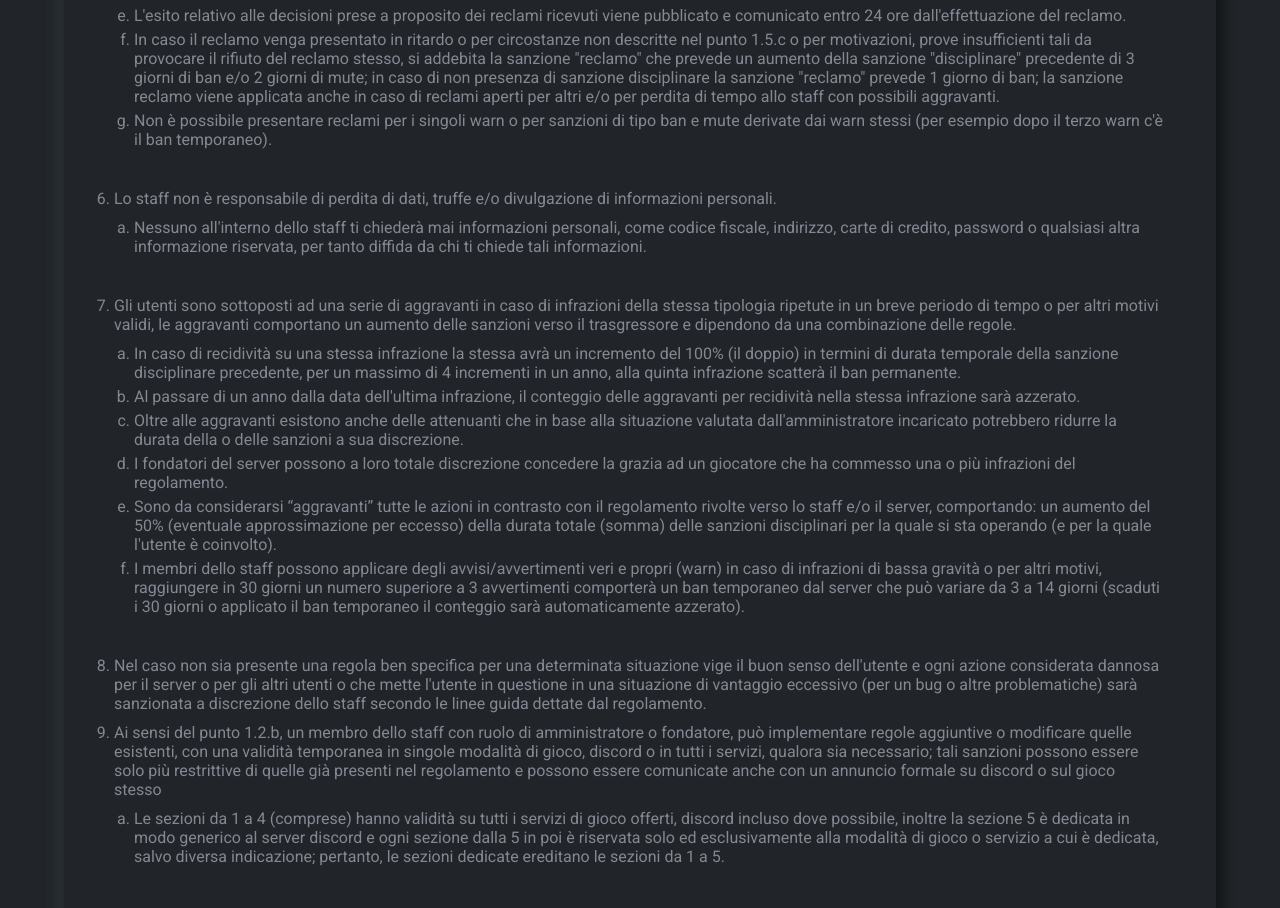
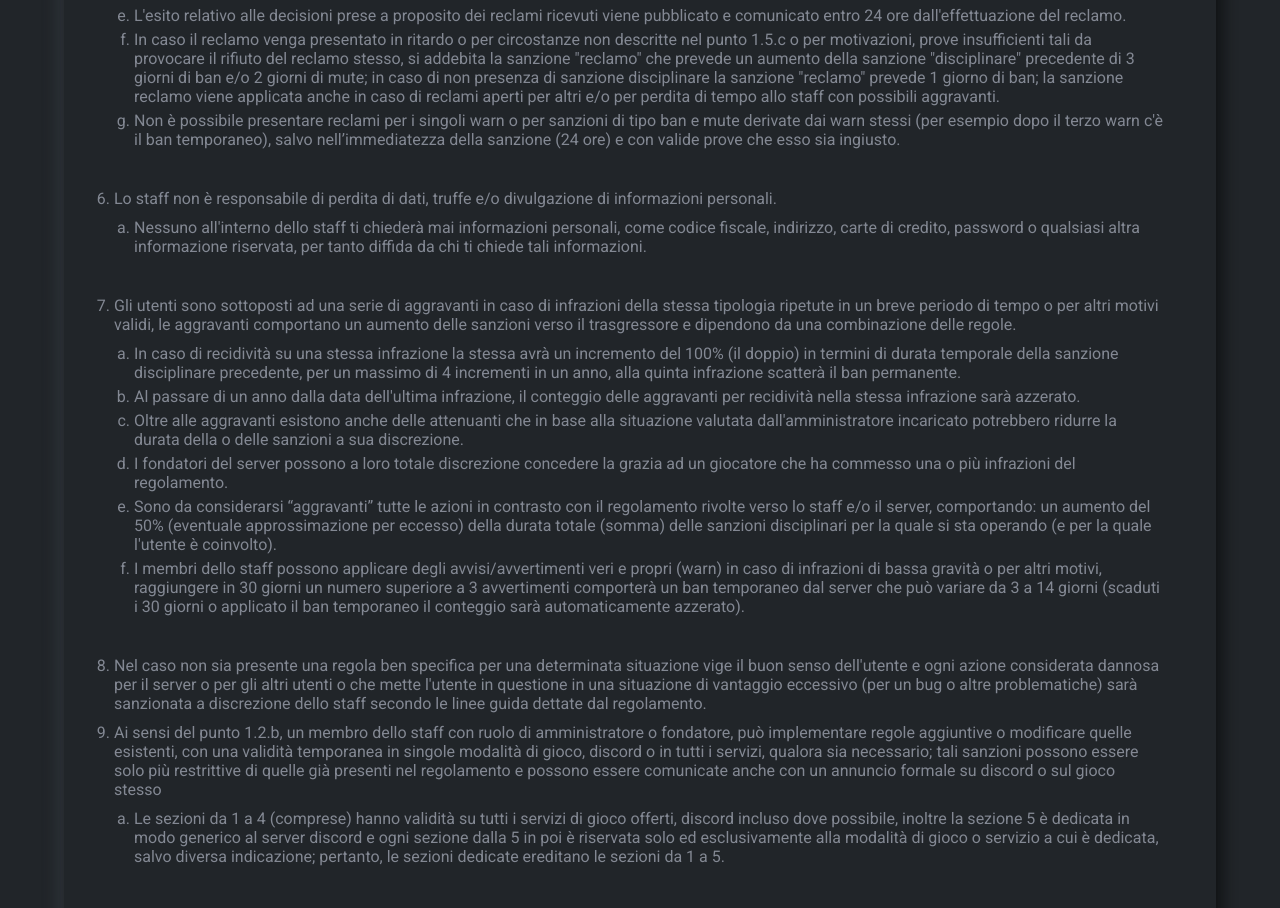
Before and after one commit to RagnarokMC-Network/website, a Next.js app: page /regolamento in a window 1280 px wide. Shown: the part 1870-2778 px from the top of the page. Built offline with nearby package versions, Linux system fonts and the light colour scheme.

Commit message:
Modificate regole generale server

```diff
--- a/app/regolamento/page.tsx
+++ b/app/regolamento/page.tsx
@@ -291,10 +291,7 @@ const Regolamento = () => {
                         aggravanti.
                       </li>
                       <li>
-                        Non è possibile presentare reclami per i singoli warn o
-                        per sanzioni di tipo ban e mute derivate dai warn stessi
-                        (per esempio dopo il terzo warn c&apos;è il ban
-                        temporaneo).
+Non è possibile presentare reclami per i singoli warn o per sanzioni di tipo ban e mute derivate dai warn stessi (per esempio dopo il terzo warn c'è il ban temporaneo), salvo nell’immediatezza della sanzione (24 ore) e con valide prove che esso sia ingiusto.
                       </li>
                     </ul>
                   </li>
@@ -687,6 +684,9 @@ const Regolamento = () => {
                         3.1 e dei suoi sottopunti può portare alla ricezione un
                         warn.
                       </li>
+                      <li>
+                        Creare o continuare ad alimentare una situazione di flame in chat pubblica con provocazioni o ironia eccessiva comporta un mute da 30 minuti a 2 giorni, con eventuale warn nei casi più gravi.
+                      </li>
                     </ul>
                   </li>
                   <li>
@@ -742,7 +742,14 @@ const Regolamento = () => {
                         Fare teaming dove non è previsto è vietato e
                         l&apos;infrazione comporta: un ban di 1 giorno.
                       </li>
+                      <li>
+                        Per “Spawn Kill” si intende una serie di kill continue e ripetute vicino ad un punto di rinascita del giocatore “vittima” senza dare ad esso la possibilità di scappare.
+                      </li>
+                      <li>
+                        Per “Tp kill” si intende farsi mandare una richiesta tpa o mandare un tpa con lo scopo di killare il giocatore nell’immediatezza o pochi secondi dopo.
+                      </li>
                     </ul>
+
                   </li>
                   <li>
                     è vietato costruire strutture offensive, nudiste o
```
